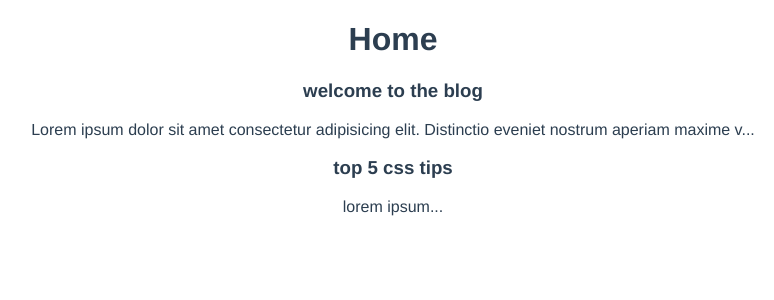
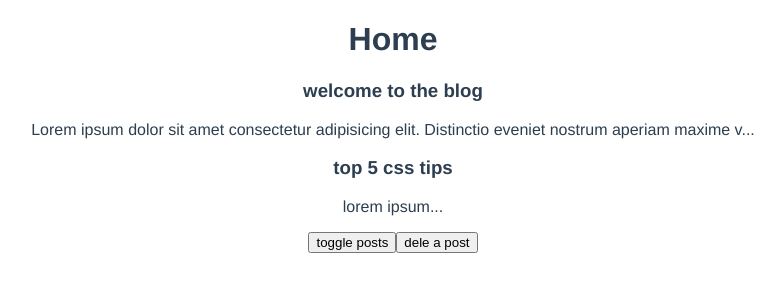
Before and after one commit to khalegjr/course_vue3-thenetninja, a Vue app in the folder dojo-blog/: page / in a window 1280 px wide. Shown: the top 300 px of the page, without its empty margins (247-1021 px from the left). Built offline with nearby package versions, Linux system fonts and the light colour scheme.

Commit message:
Trabalhando com lifecycle hooks com Composition API

```diff
--- a/dojo-blog/src/components/PostList.vue
+++ b/dojo-blog/src/components/PostList.vue
@@ -7,12 +7,17 @@
 </template>
 
 <script>
+  import { onMounted, onUpdated, onUnmounted } from "vue";
   import SinglePost from "./SinglePost.vue";
   export default {
     components: { SinglePost },
     props: ["posts"],
     setup(props) {
-      console.log(props);
+      onMounted(() => {
+        console.log("component mounted");
+      });
+      onUpdated(() => console.log("component updated"));
+      onUnmounted(() => console.log("component unmounted"));
     },
   };
 </script>
--- a/dojo-blog/src/views/Home.vue
+++ b/dojo-blog/src/views/Home.vue
@@ -1,7 +1,9 @@
 <template>
   <div class="home">
     <h1>Home</h1>
-    <post-list :posts="posts" />
+    <post-list v-if="showPosts" :posts="posts" />
+    <button @click="showPosts = !showPosts">toggle posts</button>
+    <button @click="posts.pop()">dele a post</button>
   </div>
 </template>
 
@@ -24,7 +26,9 @@
         { title: "top 5 css tips", body: "lorem ipsum", id: 2 },
       ]);
 
-      return { posts };
+      const showPosts = ref(true);
+
+      return { posts, showPosts };
     },
   };
 </script>
```
